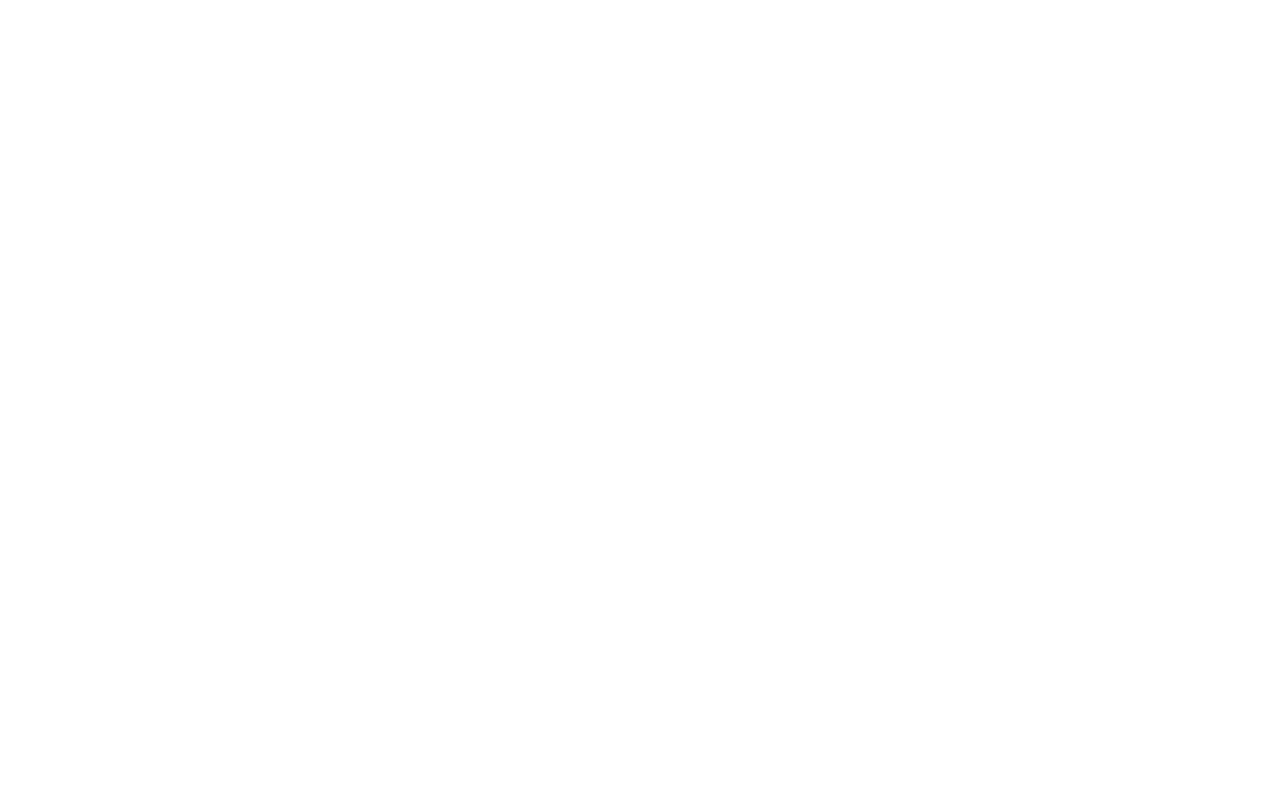
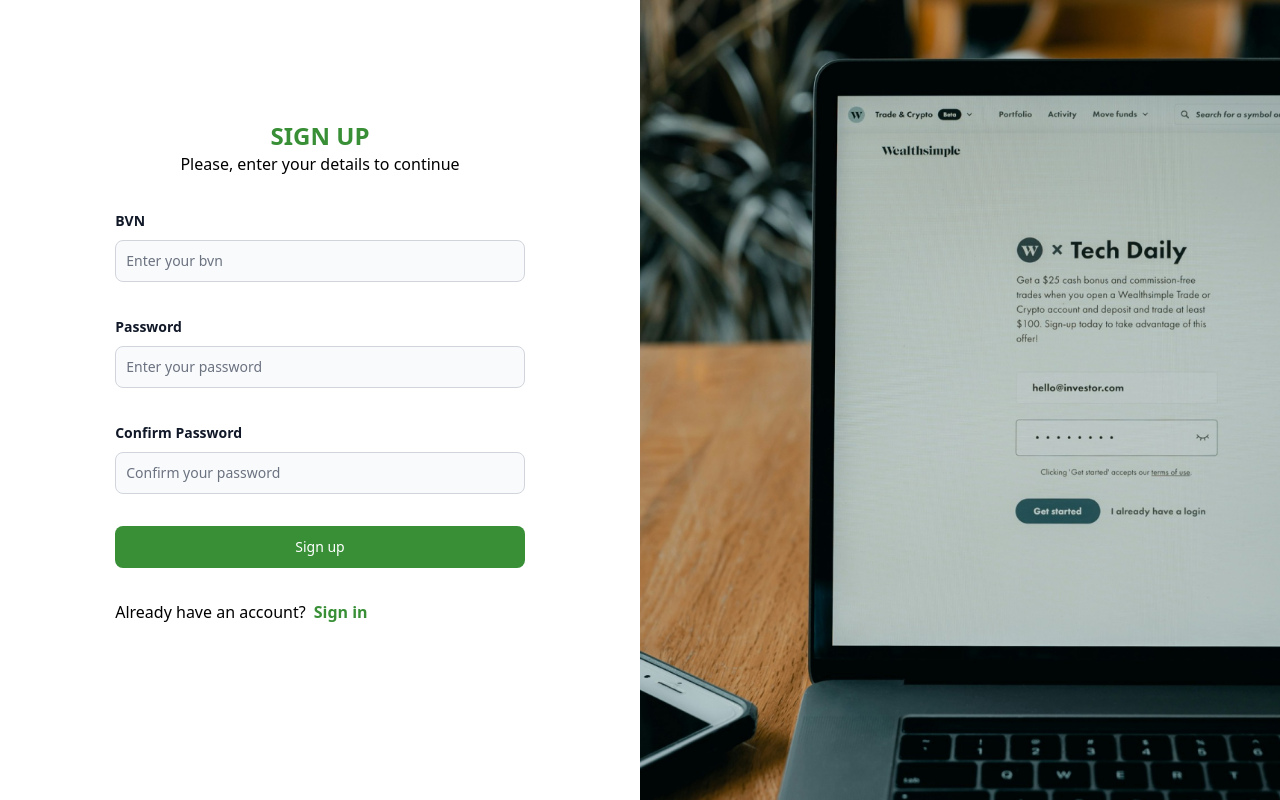
Before and after one commit to PrinceSamuelAdeyemo/greenpower-frontend1, a React (Vite) app: page /signup in a window 1280 px wide. Before the commit this address had no page. Built offline with nearby package versions, Linux system fonts and the light colour scheme.

Commit message:
Added and modified some endpoints

```diff
--- a/package.json
+++ b/package.json
@@ -10,6 +10,7 @@
     "preview": "vite preview"
   },
   "dependencies": {
+    "axios": "^1.7.2",
     "cdbreact": "^1.5.19",
     "flowbite-react": "^0.10.1",
     "react": "^18.3.1",
--- a/src/App.jsx
+++ b/src/App.jsx
@@ -29,8 +29,8 @@ function App() {
   return (
     <BrowserRouter>
       <Routes>
-        <Route path='/signup1' element={<Signup1 />} />
-        <Route path='/signup2' element={<Signup2 />} />
+        <Route path='/signup' element={<Signup1 />} />
+        <Route path='/proceed-signup' element={<Signup2 />} />
         <Route path='/signin' element={<Signin />} />
         <Route path="/" element={
           <DashboardLayout>
--- a/src/pages/Signup1.jsx
+++ b/src/pages/Signup1.jsx
@@ -1,42 +1,92 @@
-import React from 'react'
-import { Link } from "react-router-dom"
+import React, { useRef, useState } from 'react'
+import { Link, useNavigate } from "react-router-dom"
 import { TextInput, Button, Label, } from 'flowbite-react'
 import SignupRightImage from "../assets/Rectangle 8.png"
 
+import Signup2 from './Signup2'
+
 const Signup1 = () => {
+    const navigate = useNavigate()
+
+    const [show_helpertext, setShow_helpertext] = useState(false)
+    const [helpertext, setHelpertext] = useState("")
+    const [data, setData] = useState({"bvn": "", "password": ""})
+
+    var bvnRef = useRef(null)
+    var password1Ref = useRef(null)
+    var password2Ref = useRef(null)
+    var buttonRef = useRef(null)
+
+    var inputData = (event, input_type) => {
+        switch (input_type) {
+            case "bvn":
+                setData(prevData => ({...prevData, "bvn": bvnRef.current.value}))
+                break;
+            case "password":
+                setData(prevData => ({...prevData, "password": password1Ref.current.value}))
+                break;
+        }
+    }
+
+    var openSignup2 = (event) => {
+        event.preventDefault();
+
+        if ((bvnRef.current.value && password1Ref.current.value && password2Ref.current.value) !== ""){
+            if (password1Ref.current.value === password2Ref.current.value){
+                setHelpertext("")
+                setShow_helpertext(false)
+                navigate("/proceed-signup", {state: {"data": data}})
+            }
+            else{
+                setHelpertext("Passwords don't match")
+                setShow_helpertext(true)
+            }
+        }
+        else {
+            setHelpertext("Incomplete details.")
+            setShow_helpertext(true)
+        }
+
+    }
+
   return (
     <div className='flex flex-row w-full h-screen'>
         <div className='flex justify-center items-center w-1/2'>
-            <form action="" className='flex flex-col justify-center items-center w-[80%] h-full'>
+            <form onSubmit={openSignup2} className='flex flex-col justify-center items-center w-[80%] h-full'>
                 <div className='flex flex-col gap-8 lg:w-[100%] xl:w-[80%] h-[70%]'>
                     <div className='flex flex-col items-center'>
                         <p className='font-bold text-2xl text-c-lightgreen'>SIGN UP</p>
                         <p>Please, enter your details to continue</p>
                     </div>
 
+                    {show_helpertext &&
+                    <div>
+                        <p className='font-bold text-center'>{helpertext}</p>
+                    </div>
+                    }
                     <div className='w-full'>
                         <div className='mb-2 block'>
                             <Label htmlFor='bvn' value='BVN' className='font-bold' />
                         </div>
-                        <TextInput className='flex-grow border-c-lightgreen text-c-lightgreen' id='bvn' type='text' placeholder='Enter your bvn' required />
+                        <TextInput onChange={() => inputData(event, "bvn")} className='flex-grow border-c-lightgreen text-c-lightgreen' id='bvn' type='number' placeholder='Enter your bvn' name='bvn' ref={bvnRef} required />
                     </div>
 
                     <div className='w-full'>
                         <div className='mb-2 block'>
                             <Label htmlFor='password1' value='Password' className='font-bold' />
                         </div>
-                        <TextInput className='flex-grow border-c-lightgreen text-c-lightgreen' id='password1' type='password' placeholder='Enter your password' required />
+                        <TextInput onChange={() => inputData(event, "password")} className='flex-grow border-c-lightgreen text-c-lightgreen' id='password1' type='password' placeholder='Enter your password' name='password' ref={password1Ref} required />
                     </div>
 
                     <div className='w-full'>
                         <div className='mb-2 block'>
                             <Label htmlFor='password2' value='Confirm Password' className='font-bold' />
                         </div>
-                        <TextInput className='flex-grow border-c-lightgreen text-c-lightgreen' id='password2' type='password' placeholder='Confirm your password' required />
+                        <TextInput className='flex-grow border-c-lightgreen text-c-lightgreen' id='password2' type='password' placeholder='Confirm your password' ref={password2Ref} required />
                     </div>
 
                     <div>
-                        <Button className='bg-c-lightgreen text-white w-full'>Sign up</Button>
+                        <Button type='submit' className='bg-c-lightgreen text-white w-full' ref={buttonRef}>Sign up</Button>
                     </div>
 
 
@@ -45,9 +95,6 @@ const Signup1 = () => {
                         <Link to="/signin" className='text-c-lightgreen font-bold'>Sign in</Link>
                     </div>
                 </div>
-
-
-
             </form>
         </div>
         <div className='w-1/2 bg-signuprightImage bg-cover bg-no-repeat'>
--- a/src/pages/Signup2.jsx
+++ b/src/pages/Signup2.jsx
@@ -1,34 +1,100 @@
 import React from 'react'
-import { useState } from 'react'
-import { Link } from "react-router-dom"
+import { useRef, useState } from 'react'
+import { Link, useLocation } from "react-router-dom"
 import { TextInput, Button, Label, } from 'flowbite-react'
 import SignupRightImage from "../assets/Rectangle 8.png"
 
-import EmailConfirmatioModal from '../components/EmailConfirmationModal'
+import EmailConfirmationModal from '../components/EmailConfirmationModal'
 
 import emailconfirmpic from "../assets/3001931-removebg-preview 1.png"
+import axios from 'axios'
 
-const Signup1 = () => {
+const Signup2 = () => {
     const [showModal, setShowModal] = useState(false);
+    const [show_helpertext, setShow_helpertext] = useState(false)
+    const [helpertext, setHelpertext] = useState("")
+
+    const location = useLocation();
+    const {"data": receivedData} = location.state || {}
+
+    const [data, setData] = useState({
+        "bvn": receivedData["bvn"],
+        "password": receivedData["password"],
+        "firstName": "",
+        "lastName": "",
+        "email": "",
+        "phoneNumber": "",
+    })
+
+    var firstNameRef = useRef(null)
+    var lastNameRef = useRef(null)
+    var emailRef = useRef(null)
+    var phoneNumberRef = useRef(null)
+
+    var saveTempData = (event, input_data) => {
+        switch(input_data){
+            case "lastName":
+                setData(prevData => ({...prevData, "lastName": lastNameRef.current.value}))
+                break;
+            case "firstName":
+                setData(prevData => ({...prevData, "firstName": firstNameRef.current.value}))
+                break;
+            case "email":
+                setData(prevData => ({...prevData, "email": emailRef.current.value}))
+                break;
+            case "phoneNumber":
+                setData(prevData => ({...prevData, "phoneNumber": phoneNumberRef.current.value}))
+                break;
+        }
+    }
+
+    var submitData = (event) => {
+        event.preventDefault()
+
+        Object.keys(data).map((key) => {
+            if (Number(data[key]) === 0){
+                setHelpertext("Incomplete details")
+                setShow_helpertext(true)
+            }
+            else{
+                setHelpertext("")
+                setShow_helpertext(false)
+                setShowModal(true)
+                axios({
+                    method: "post",
+                    url: "https://greenpower.reni.com.ng/v1/api/users/register.php",
+                    data: {...data}
+                })
+            }
+        })
+    }
+
 
   return (
     <div className='flex flex-row w-full h-screen'>
         <div className='flex justify-center items-center w-1/2'>
-            <form action="" className='flex flex-col justify-center items-center w-[80%] h-full'>
+
+            <form onSubmit={submitData} className='flex flex-col justify-center items-center w-[80%] h-full'>
                 <div className='flex flex-col gap-4 lg:w-[100%] xl:w-[80%] h-[70%]'>
+
+                    {show_helpertext &&
+                        <div>
+                            <p className='font-bold text-center'>{helpertext}</p>
+                        </div>
+                    }
 
                     <div className='w-full'>
                         <div className='mb-2 block'>
                             <Label htmlFor='surname' value='Surname' className='font-bold' />
                         </div>
-                        <TextInput className='flex-grow border-c-lightgreen text-c-lightgreen' id='surname' type='text' placeholder='Afolabi' required />
+                        <TextInput className='flex-grow border-c-lightgreen text-c-lightgreen' id='surname' type='text' placeholder='Afolabi' ref={lastNameRef} onChange={() => saveTempData(event, "lastName")} required />
                     </div>
 
                     <div className='w-full'>
                         <div className='mb-2 block'>
                             <Label htmlFor='other_names' value='Other Names' className='font-bold' />
                         </div>
-                        <TextInput className='flex-grow border-c-lightgreen text-c-lightgreen' id='other_names' type='text' placeholder='Seunfunmi Ayomide' required />
+                        <TextInput className='flex-grow border-c-lightgreen text-c-lightgreen' id='other_names' type='text' placeholder='Seunfunmi Ayomide' ref={firstNameRef} onChange={() => saveTempData(event, "firstName")} required />
                     </div>
 
                     <div className='w-full'>
@@ -42,20 +108,20 @@ const Signup1 = () => {
                         <div className='mb-2 block'>
                             <Label htmlFor='email' value='Email' className='font-bold' />
                         </div>
-                        <TextInput className='flex-grow border-c-lightgreen text-c-lightgreen' id='email' type='email' placeholder='Enter your mail address' required />
+                        <TextInput className='flex-grow border-c-lightgreen text-c-lightgreen' id='email' type='email' placeholder='Enter your mail address' ref={emailRef} onChange={() => saveTempData(event, "email")} required />
                     </div>
 
                     <div className='w-full'>
                         <div className='mb-2 block'>
                             <Label htmlFor='phone_number' value='Phone Number' className='font-bold' />
                         </div>
-                        <TextInput className='flex-grow border-c-lightgreen text-c-lightgreen' id='phone_number' type='text' placeholder='09066099325' required />
+                        <TextInput className='flex-grow border-c-lightgreen text-c-lightgreen' id='phone_number' type='number' placeholder='09066099325' ref={phoneNumberRef} onChange={() => saveTempData(event, "phoneNumber")} required />
                     </div>
 
                     <div>
-                        <Button className='bg-c-lightgreen text-white w-full' onClick={() => setShowModal(true)}>Proceed</Button>
+                        <Button type='submit' className='bg-c-lightgreen text-white w-full'>Proceed</Button>
                     </div>
-                    {showModal && <EmailConfirmatioModal showModal={showModal} openModal={() => setShowModal(true)} closeModal={() => setShowModal(false)} pic={emailconfirmpic} />}
+                    {showModal && <EmailConfirmationModal showModal={showModal} openModal={() => setShowModal(true)} closeModal={() => setShowModal(false)} pic={emailconfirmpic} phoneNumber={data["phoneNumber"]} />}
 
                     <div className='mb-2 flex gap-2'>
                         <p>Already have an account?</p>
@@ -74,4 +140,4 @@ const Signup1 = () => {
   )
 }
 
-export default Signup1
+export default Signup2
```
Also changed, not shown: src/components/EmailConfirmationModal.jsx (+7 -3 lines), 1 other file (tests, documents, lock files or other folders).
